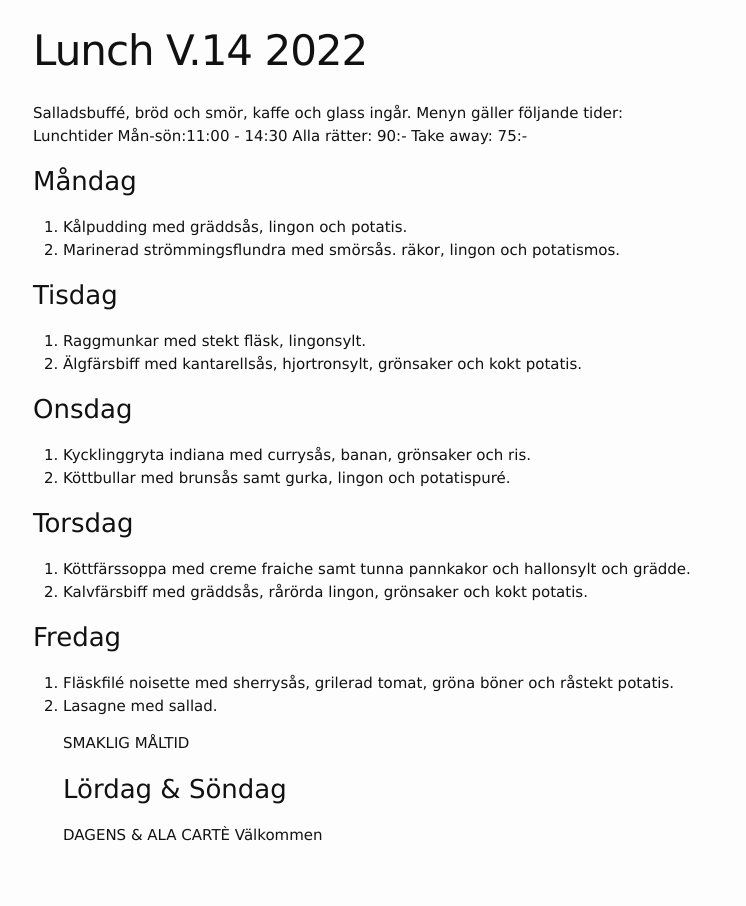
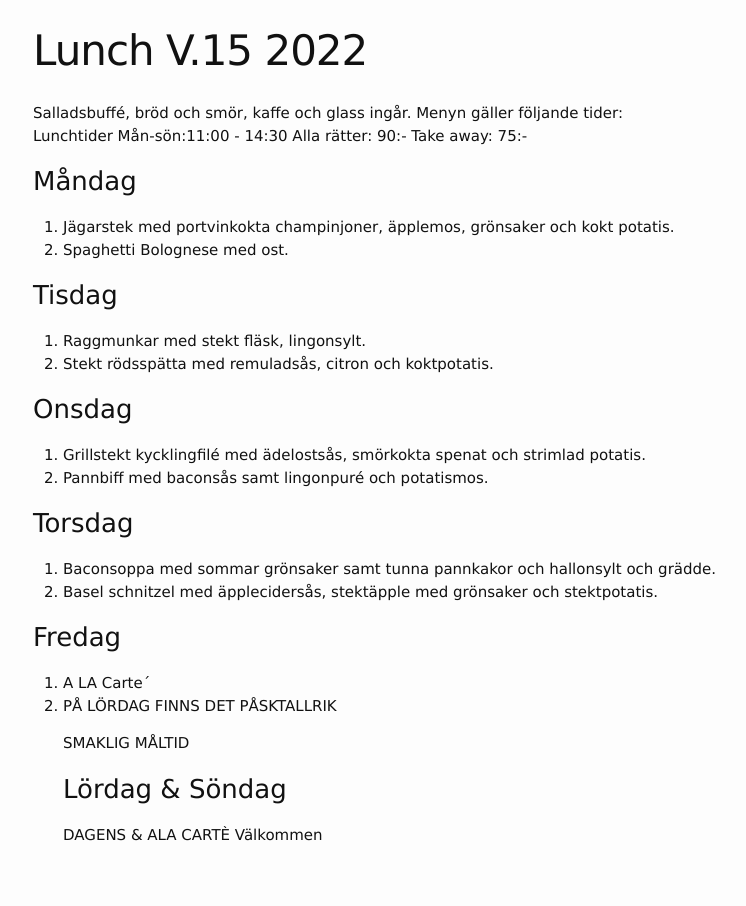
Before and after one commit to FarInn62/farinn62.github.io, a Jekyll site: the page built from lunch.md, in a window 1280 px wide. Shown: the whole page, without its empty margins (237-983 px from the left). Built offline with Jekyll 4.4.1, drawn with Linux system fonts in a browser that asks for light colours.

Commit message:
Update lunch.md

```diff
--- a/lunch.md
+++ b/lunch.md
@@ -1,6 +1,6 @@
 ---
 layout: foodmenu
-title: Lunch V.14  2022
+title: Lunch V.15  2022
 permalink: /lunch/
 published: true
 ---
@@ -10,24 +10,24 @@ Lunchtider  Mån-sön:11:00 - 14:30
 Alla rätter: 90:- Take away: 75:-
 
 ### Måndag
-1. Kålpudding med gräddsås, lingon och potatis.
-2. Marinerad strömmingsflundra med smörsås. räkor, lingon och potatismos.
+1. Jägarstek med portvinkokta champinjoner, äpplemos, grönsaker och kokt potatis.
+2. Spaghetti Bolognese med ost.
 
 ### Tisdag
 1. Raggmunkar med stekt fläsk, lingonsylt.
-2. Älgfärsbiff med kantarellsås, hjortronsylt, grönsaker och kokt potatis.
+2. Stekt rödsspätta med remuladsås, citron och koktpotatis.
 
 ### Onsdag
-1. Kycklinggryta indiana med currysås, banan, grönsaker och ris.
-2. Köttbullar med brunsås samt gurka, lingon och potatispuré.
+1. Grillstekt kycklingfilé med ädelostsås, smörkokta spenat och strimlad potatis.
+2. Pannbiff med baconsås samt lingonpuré och potatismos.
 
 ### Torsdag
-1. Köttfärssoppa med creme fraiche samt tunna pannkakor och hallonsylt och grädde.
-2. Kalvfärsbiff med gräddsås, rårörda lingon, grönsaker och kokt potatis.
+1. Baconsoppa med sommar grönsaker samt tunna pannkakor och hallonsylt och grädde.
+2. Basel schnitzel med äpplecidersås, stektäpple med grönsaker och stektpotatis.
 
 ### Fredag
-1. Fläskfilé noisette med sherrysås, grilerad tomat, gröna böner och råstekt potatis.
-2. Lasagne med sallad.
+1. A LA Carte´
+2. PÅ LÖRDAG FINNS DET PÅSKTALLRIK
 
    SMAKLIG MÅLTID
    ### Lördag & Söndag
```
